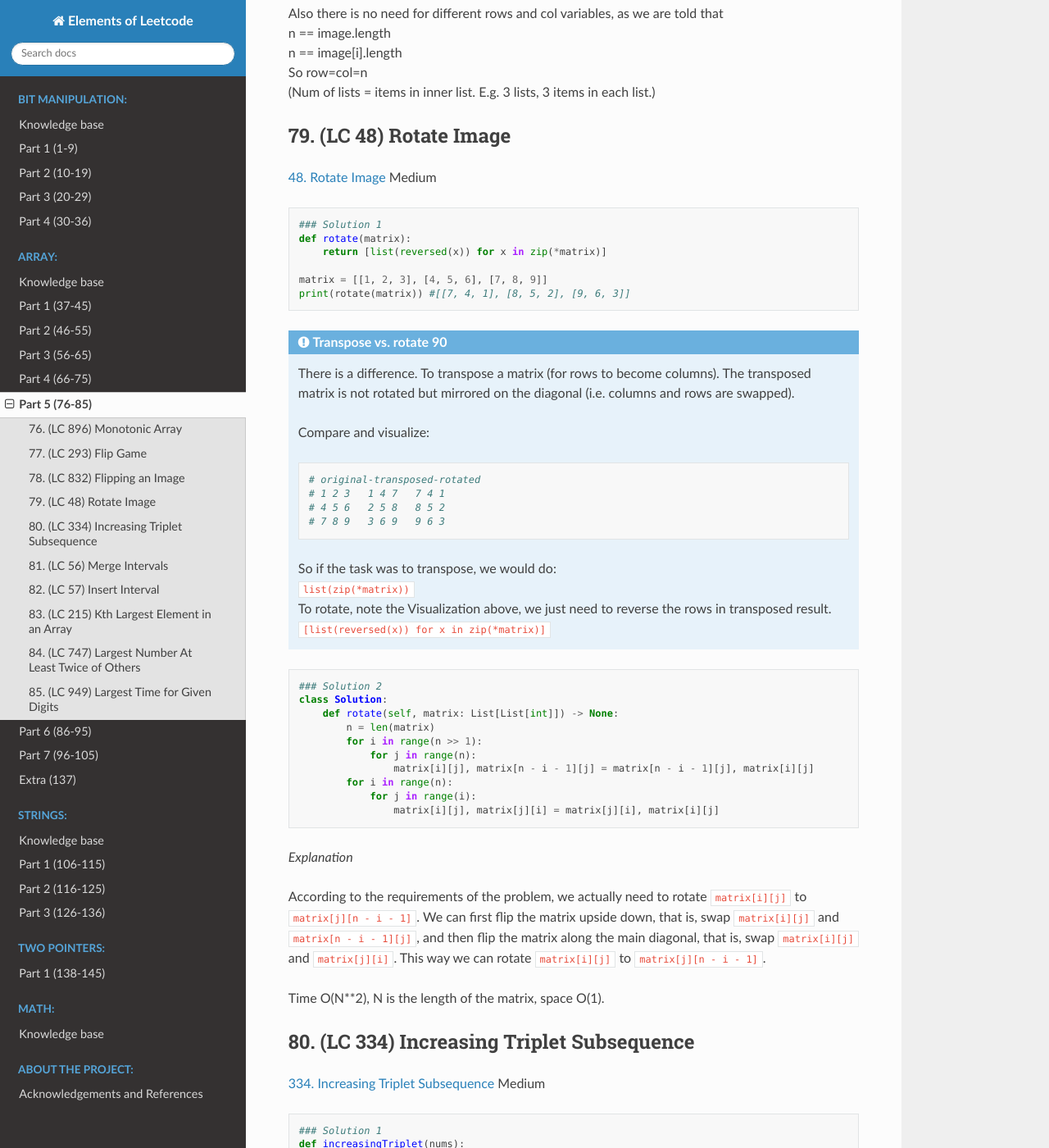
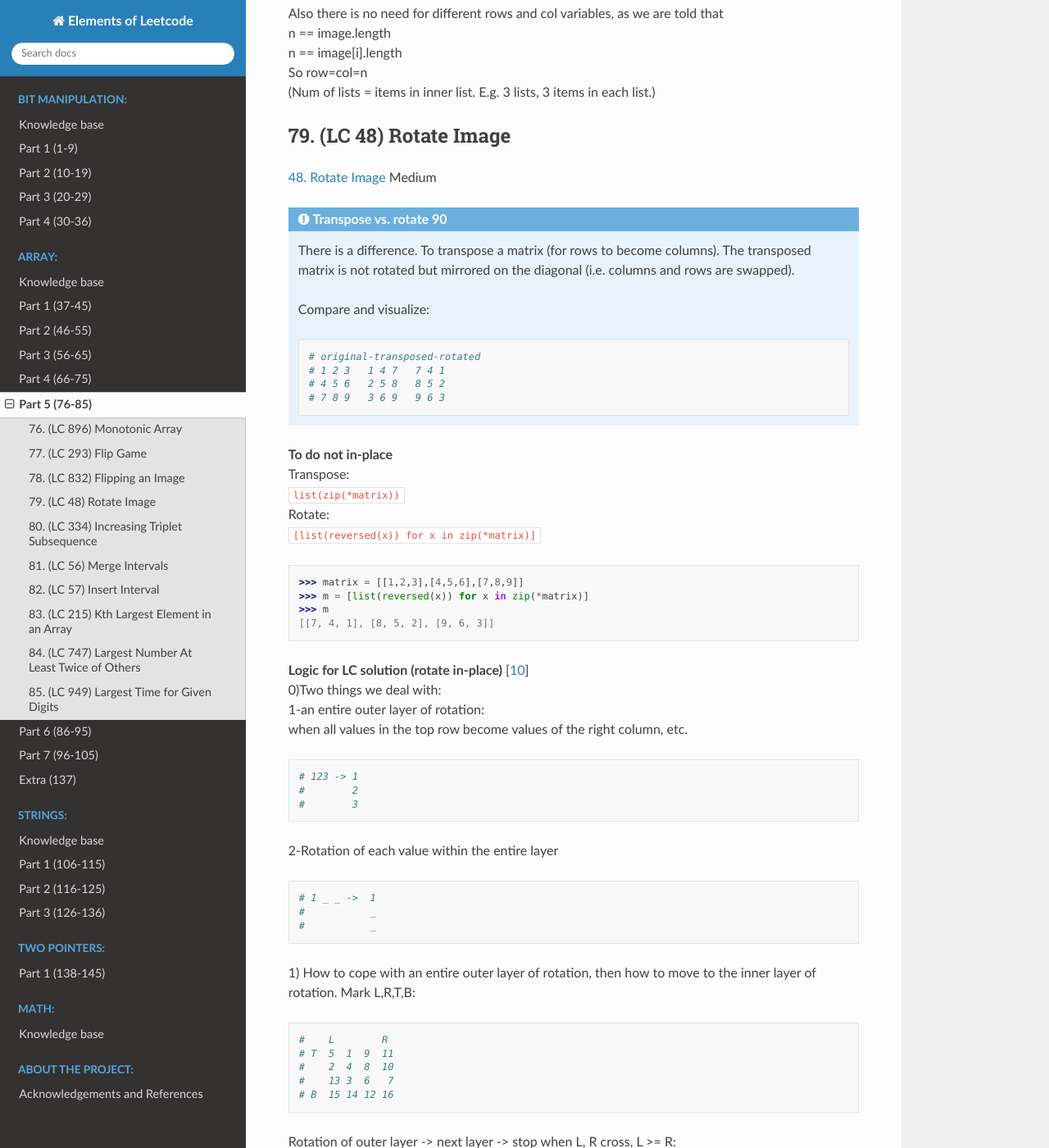
Before and after one commit to kkvero/elements_of_leetcode, a Sphinx documentation site: the page built from docs/source/array/array_5.rst, in a window 1280 px wide and 1400 px high, scrolled down 3609 px. Shown: the whole window at 82% size. Built offline with Sphinx 7.4.7 and the Read the Docs theme 2.0.0, drawn with Linux system fonts in a browser that asks for light colours; some of the changed text lies outside the part shown.

Commit message:
update 51: edit 79

```diff
--- a/docs/source/array/array_5.rst
+++ b/docs/source/array/array_5.rst
@@ -199,15 +199,6 @@
 `48. Rotate Image <https://leetcode.com/problems/rotate-image/>`_
 Medium
 
-::
-
-    ### Solution 1
-    def rotate(matrix):
-        return [list(reversed(x)) for x in zip(*matrix)]
-
-    matrix = [[1, 2, 3], [4, 5, 6], [7, 8, 9]]
-    print(rotate(matrix)) #[[7, 4, 1], [8, 5, 2], [9, 6, 3]]
-
 .. admonition:: Transpose vs. rotate 90
 
     There is a difference.
@@ -221,33 +212,170 @@
         # 4 5 6   2 5 8   8 5 2
         # 7 8 9   3 6 9   9 6 3
 
-    | So if the task was to transpose, we would do:
-    | ``list(zip(*matrix))``
-    | To rotate, note the Visualization above, we just need to reverse the rows in transposed result.
-    | ``[list(reversed(x)) for x in zip(*matrix)]``
+| **To do not in-place**
+| Transpose:
+| ``list(zip(*matrix))``
+| Rotate:
+| ``[list(reversed(x)) for x in zip(*matrix)]``
+
+>>> matrix = [[1,2,3],[4,5,6],[7,8,9]]
+>>> m = [list(reversed(x)) for x in zip(*matrix)]
+>>> m
+[[7, 4, 1], [8, 5, 2], [9, 6, 3]]
+
+| **Logic for LC solution (rotate in-place)** [:ref:`10 <ref-label>`]
+| 0)Two things we deal with:
+| 1-an entire outer layer of rotation:
+| when all values in the top row become values of the right column, etc.
 
 ::
 
-    ### Solution 2
+    # 123 -> 1
+    #        2
+    #        3
+
+2-Rotation of each value within the entire layer ::
+
+    # 1 _ _ ->  1
+    #           _
+    #           _
+
+
+1) How to cope with an entire outer layer of rotation,
+then how to move to the inner layer of rotation.
+Mark L,R,T,B::
+
+    #    L        R
+    # T  5  1  9  11
+    #    2  4  8  10
+    #    13 3  6   7
+    # B  15 14 12 16
+
+Rotation of outer layer -> next layer  -> stop when L, R cross, L >= R::
+
+    #  L     R         L R
+    # T x x x x      _ _ _ _
+    #   x _ _ x     T_ x x _
+    #   x _ _ x     B_ x x _
+    # R x x x x      _ _ _ _
+
+::
+
+    l, r = 0, len(matrix) - 1
+    while l < r:
+        top, bottom = l, r
+
+2) Within one whole rotation of a layer, how to rotate each value.
+We need to rotate/change the position 4 times (as 4 sides of a rectangle). ::
+
+    #    L        R       5->11
+    # T  5  1  9  11      11->16
+    #    2  4  8  10      16->15
+    #    13 3  6   7      15->5
+    # B  15 14 12 16
+
+| Within one entire layer we need to do it n-1 times (n x n matrix, 4 x 4, rotate 3).
+| 5->11   1->10   9->7  (3 rounds)
+| 11->16  10->12  ..
+| 16->15  ..
+| 15->5
+
+| # Using temporary variables
+| When we want to move 5->11, tmp=11, 11->16, tmp=16.
+| To have to store just 1 tmp, mode counter-clockwise.
+| tmp=5, 15->5, 16->15, 11->16, 5->11.
+| So our algorithm in the while l < r: is just these 4 moves above.
+| Write them with addresses using indices L,R,T,B.
+| /Store temp=5
+| 1 _ _ _   topLeft = matrix[T][L]
+| _ _ _ _
+| _ _ _ _
+| _ _ _ _
+
+| /Move 15->5 (moving counter-clockwise)
+| 1 _ _ 4   matrix[T][L] = matrix[B][L]
+| _ _ _ _
+| _ _ _ _
+| 2 _ _ 3
+| etc.
+
+| # Within the same layer (row, col), move to the next set of values.
+| _ x _ _
+| _ _ _ x
+| x _ _ _
+| _ _ x _
+
+| The offset is 1 from the previous set.
+| Hence we have an inner loop to cover all these sets. n-1 of them. In 4x4 matrix, 3 sets.
+| ``for i in range(R - L):``  #equivalent to (L, R-1), 4x4 matrix, range(0, 3)
+| So we modify the code to consider these offsets: offset=0, offset=1, offset=2
+
+| _ 1 _ _  topLeft = matrix[T][L + i]
+| _ _ _ 4
+| 2 _ _ _  matrix[T][L+i] = matrix[B-i][L]  #again move counter-clockwise 1>2>3>4
+| _ _ 3 _
+
+::
+
+    ### Solution 1 (neetcode)
     class Solution:
         def rotate(self, matrix: List[List[int]]) -> None:
-            n = len(matrix)
-            for i in range(n >> 1):
-                for j in range(n):
-                    matrix[i][j], matrix[n - i - 1][j] = matrix[n - i - 1][j], matrix[i][j]
-            for i in range(n):
-                for j in range(i):
-                    matrix[i][j], matrix[j][i] = matrix[j][i], matrix[i][j]
+            """
+            Do not return anything, modify matrix in-place instead.
+            """
+            l, r = 0, len(matrix) - 1
+            while l < r:
+                top, bottom = l, r
+                for i in range(r - l):
+                    # save the topleft
+                    topLeft = matrix[top][l + i]
 
-*Explanation*
+                    # move bottom left into top left
+                    matrix[top][l + i] = matrix[bottom - i][l]
 
-According to the requirements of the problem, we actually need to rotate
-``matrix[i][j]`` to ``matrix[j][n - i - 1]``.
-We can first flip the matrix upside down, that is, swap ``matrix[i][j]`` and
-``matrix[n - i - 1][j]``, and then flip the matrix along the main diagonal, that is,
-swap ``matrix[i][j]`` and ``matrix[j][i]``. This way we can rotate ``matrix[i][j]`` to ``matrix[j][n - i - 1]``.
+                    # move bottom right into bottom left
+                    matrix[bottom - i][l] = matrix[bottom][r - i]
 
-Time O(N**2), N is the length of the matrix, space O(1).
+                    # move top right into bottom right
+                    matrix[bottom][r - i] = matrix[top + i][r]
+
+                    # move top left into top right
+                    matrix[top + i][r] = topLeft
+                r -= 1
+                l += 1
+
+Time O(N**2), space O(1).
+
+| **C++**
+| Keys:
+| Transpose + reflect (rev on diag then rev left to right) [:ref:`10 <ref-label>`]
+
+.. code-block:: cpp
+
+    class Solution {
+    public:
+        void rotate(vector<vector<int>>& matrix) {
+            int n = matrix.size();
+            for (int i = 0; i < n; i++) {
+                for (int j = i; j < n; j++) {
+                    swap(matrix[i][j], matrix[j][i]);
+                }
+                reverse(matrix[i].begin(), matrix[i].end());
+            }
+        }
+    };
+
+|     ``swap(matrix[i][j], matrix[j][i]);``
+| Transposes (reflects on diagonal).
+|     ``reverse(matrix[i].begin(), matrix[i].end());``
+| Reverses left to right.
+
+::
+
+    # original-transposed-rotated
+    # 1 2 3   1 4 7   7 4 1
+    # 4 5 6   2 5 8   8 5 2
+    # 7 8 9   3 6 9   9 6 3
 
 80. (LC 334) Increasing Triplet Subsequence
 ----------------------------------------------
```
Also changed, not shown: 8 other files.
